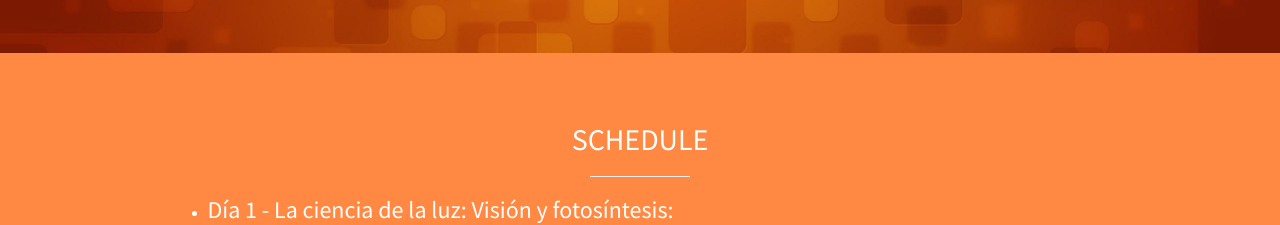
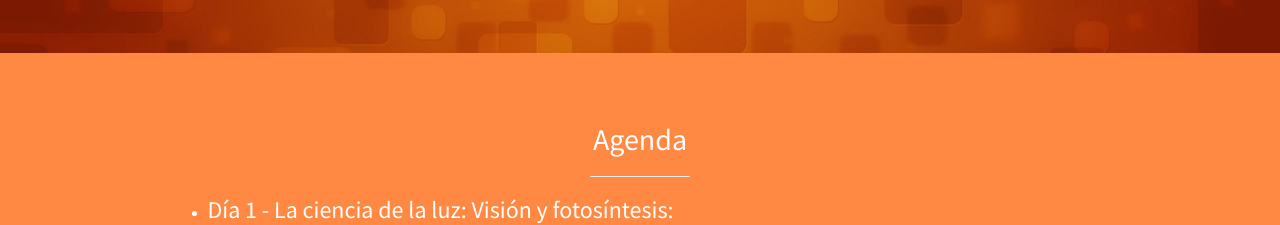
Before and after one commit to RodolfoFerro/Descubriendo, a plain HTML site: page index.html in a window 1280 px wide. Shown: the part 1960-2185 px from the top of the page. Drawn offline with Linux system fonts and the light colour scheme.

Commit message:
Update schedule

```diff
--- a/index.html
+++ b/index.html
@@ -110,7 +110,7 @@
         <div class="container">
             <div class="row">
                 <div class="col-lg-10 col-lg-offset-1">
-                    <h2 class="text-center">SCHEDULE</h2>
+                    <h2 class="text-center">Agenda</h2>
                     <hr class="small">
                     <ul>
                       <li><h3>Día 1 - La ciencia de la luz: Visión y fotosíntesis:</h3></li>
```
